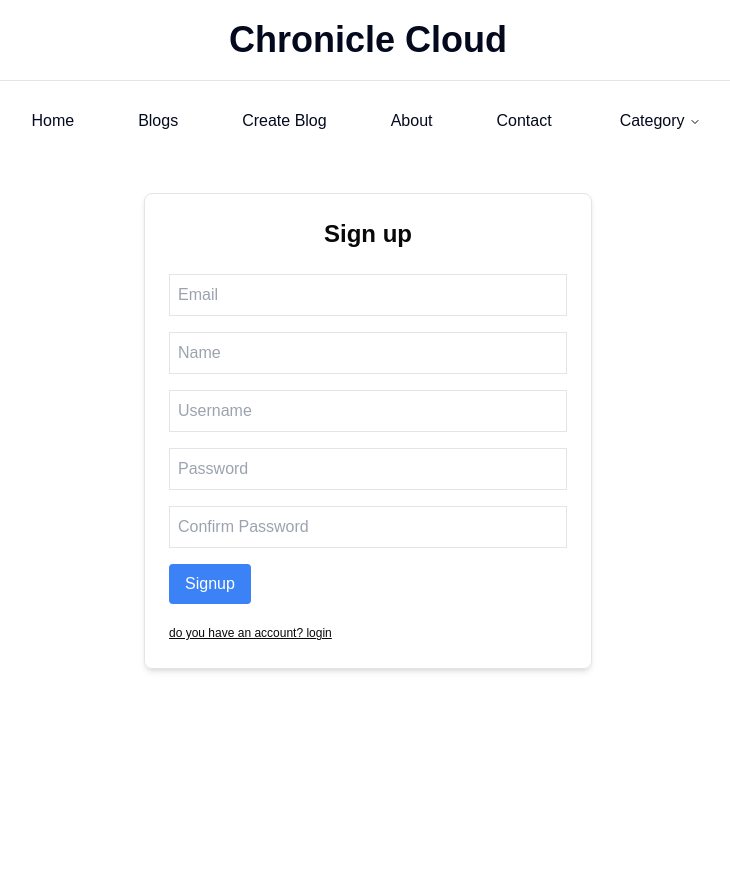
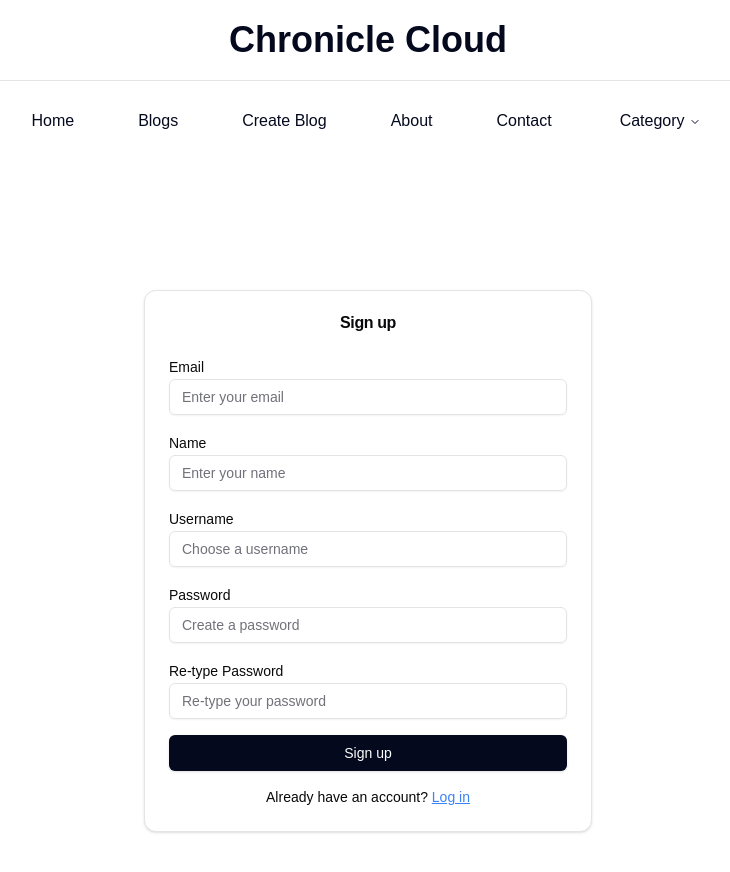
Before and after one commit to jhimi01/chroniclecloud-blog, a Next.js app: page /signup in a window 1280 px wide. Shown: the top 872 px of the page, without its empty margins (272-1002 px from the left). Before the commit the page ends 800 px from the top, so only its background shows below. Built offline with nearby package versions, Linux system fonts and the light colour scheme.

Commit message:
login, signup

```diff
--- a/src/app/api/login/route.ts
+++ b/src/app/api/login/route.ts
@@ -16,7 +16,7 @@ export async function POST(req: any) {
       });
     }
 
-    const isPasswordValid = await bcrypt.compare(user.password, password);
+    const isPasswordValid = await bcrypt.compare(password, user.password);
     if (!isPasswordValid) {
       return new Response(
         JSON.stringify({ message: "Invalid username or password" }),
--- a/src/app/signup/page.tsx
+++ b/src/app/signup/page.tsx
@@ -2,40 +2,56 @@
 
 import Link from "next/link";
 import { useRouter } from "next/navigation";
-import React, { useState } from "react";
+import React from "react";
+import { useForm } from "react-hook-form";
+import { z } from "zod";
+import { zodResolver } from "@hookform/resolvers/zod";
+import { Button } from "@/components/ui/button";
+import { Input } from "@/components/ui/input";
+import { Label } from "@/components/ui/label";
+import { Card, CardContent, CardHeader, CardTitle } from "@/components/ui/card";
+
+// Define schema with Zod
+const signupSchema = z
+  .object({
+    email: z.string().email("Invalid email address"),
+    name: z.string().min(1, "Name is required"),
+    username: z
+      .string()
+      .min(4, "username must be at least 4 characters")
+      .regex(/\d{2}/, "Username must include at least one two-digit number"),
+    password: z
+      .string()
+      .min(6, "Password must be at least 6 characters")
+      .regex(/[!@#$%^&*(),.?":{}|<>]/, "at least one special character"),
+    confirmPassword: z
+      .string()
+      .min(6, "Confirm Password must be at least 6 characters"),
+  })
+  .refine((data) => data.password === data.confirmPassword, {
+    path: ["confirmPassword"],
+    message: "Passwords must match",
+  });
 
 export default function Signup() {
-  const [formData, setFormData] = useState({
-    email: "",
-    name: "",
-    username: "",
-    password: "",
-    confirmPassword: "",
+  const {
+    register,
+    handleSubmit,
+    formState: { errors },
+  } = useForm({
+    resolver: zodResolver(signupSchema),
   });
 
   const router = useRouter();
 
-  const handleChange = (e: React.ChangeEvent<HTMLInputElement>) => {
-    setFormData({ ...formData, [e.target.name]: e.target.value });
-  };
-
-  const handleSignup = async (e: React.FormEvent) => {
-    e.preventDefault();
-
-    const { email, name, username, password, confirmPassword } = formData;
-
-    if (password !== confirmPassword) {
-      alert("Passwords do not match!");
-      return;
-    }
-
+  const onSubmit = async (data: any) => {
     try {
       const res = await fetch("/api/signup", {
         method: "POST",
         headers: {
           "Content-Type": "application/json",
         },
-        body: JSON.stringify({ email, name, username, password }),
+        body: JSON.stringify(data),
       });
 
       if (res.ok) {
@@ -52,65 +68,110 @@ export default function Signup() {
   };
 
   return (
-    <div className="max-w-md mx-auto mt-8 p-6 border rounded-lg shadow-md">
-      <h2 className="text-center text-2xl font-semibold mb-6">Sign up</h2>
-      <form onSubmit={handleSignup} className="space-y-4">
-        <input
+    <div className="flex justify-center items-center h-screen">
+      <Card className="w-full max-w-md">
+        <CardHeader>
+          <CardTitle className="text-center">Sign up</CardTitle>
+        </CardHeader>
+        <CardContent>
+          <form onSubmit={handleSubmit(onSubmit)} className="space-y-4">
+            {/* Email */}
+            <div>
+              <Label htmlFor="email">Email</Label>
+              <Input
+                id="email"
                 type="email"
-          name="email"
-          value={formData.email}
-          onChange={handleChange}
-          placeholder="Email"
-          required
-          className="border p-2 w-full"
+                placeholder="Enter your email"
+                {...register("email")}
               />
-        <input
+              {errors.email && (
+                <p className="text-red-500 text-sm mt-1">
+                  {String(errors.email.message)}
+                </p>
+              )}
+            </div>
+
+            {/* Name */}
+            <div>
+              <Label htmlFor="name">Name</Label>
+              <Input
+                id="name"
                 type="text"
-          name="name"
-          value={formData.name}
-          onChange={handleChange}
-          placeholder="Name"
-          className="border p-2 w-full"
+                placeholder="Enter your name"
+                {...register("name")}
               />
-        <input
+              {errors.name && (
+                <p className="text-red-500 text-sm mt-1">
+                  {String(errors.name.message)}
+                </p>
+              )}
+            </div>
+
+            {/* Username */}
+            <div>
+              <Label htmlFor="username">Username</Label>
+              <Input
+                id="username"
                 type="text"
-          name="username"
-          value={formData.username}
-          onChange={handleChange}
-          placeholder="Username"
-          required
-          className="border p-2 w-full"
+                placeholder="Choose a username"
+                {...register("username")}
               />
-        <input
+              {errors.username && (
+                <p className="text-red-500 text-sm mt-1">
+                  {String(errors.username.message)}
+                </p>
+              )}
+            </div>
+
+            {/* Password */}
+            <div>
+              <Label htmlFor="password">Password</Label>
+              <Input
+                id="password"
                 type="password"
-          name="password"
-          value={formData.password}
-          onChange={handleChange}
-          placeholder="Password"
-          required
-          className="border p-2 w-full"
+                placeholder="Create a password"
+                {...register("password")}
               />
-        <input
+              {errors.password && (
+                <p className="text-red-500 text-sm mt-1">
+                  {String(errors.password.message)}
+                </p>
+              )}
+            </div>
+
+            {/* Confirm Password */}
+            <div>
+              <Label htmlFor="confirmPassword">Re-type Password</Label>
+              <Input
+                id="confirmPassword"
                 type="password"
-          name="confirmPassword"
-          value={formData.confirmPassword}
-          onChange={handleChange}
-          placeholder="Confirm Password"
-          required
-          className="border p-2 w-full"
+                placeholder="Re-type your password"
+                {...register("confirmPassword")}
               />
-        <button
-          type="submit"
-          className="bg-blue-500 text-white py-2 px-4 rounded"
-        >
-          Signup
-        </button>
-        <div>
-          <Link href="/login" className="underline text-xs">
-            do you have an account? login
+              {errors.confirmPassword && (
+                <p className="text-red-500 text-sm mt-1">
+                  {String(errors.confirmPassword.message)}
+                </p>
+              )}
+            </div>
+
+            {/* Submit Button */}
+            <Button type="submit" className="w-full">
+              Sign up
+            </Button>
+
+            {/* Login Link */}
+            <div className="text-center text-sm mt-2">
+              <p>
+                Already have an account?{" "}
+                <Link href="/login" className="text-blue-500 underline">
+                  Log in
                 </Link>
+              </p>
             </div>
           </form>
+        </CardContent>
+      </Card>
     </div>
   );
 }
--- /dev/null
+++ b/src/components/ui/card.tsx
@@ -0,0 +1,76 @@
+import * as React from "react"
+
+import { cn } from "@/lib/utils"
+
+const Card = React.forwardRef<
+  HTMLDivElement,
+  React.HTMLAttributes<HTMLDivElement>
+>(({ className, ...props }, ref) => (
+  <div
+    ref={ref}
+    className={cn(
+      "rounded-xl border bg-card text-card-foreground shadow",
+      className
+    )}
+    {...props}
+  />
+))
+Card.displayName = "Card"
+
+const CardHeader = React.forwardRef<
+  HTMLDivElement,
+  React.HTMLAttributes<HTMLDivElement>
+>(({ className, ...props }, ref) => (
+  <div
+    ref={ref}
+    className={cn("flex flex-col space-y-1.5 p-6", className)}
+    {...props}
+  />
+))
+CardHeader.displayName = "CardHeader"
+
+const CardTitle = React.forwardRef<
+  HTMLDivElement,
+  React.HTMLAttributes<HTMLDivElement>
+>(({ className, ...props }, ref) => (
+  <div
+    ref={ref}
+    className={cn("font-semibold leading-none tracking-tight", className)}
+    {...props}
+  />
+))
+CardTitle.displayName = "CardTitle"
+
+const CardDescription = React.forwardRef<
+  HTMLDivElement,
+  React.HTMLAttributes<HTMLDivElement>
+>(({ className, ...props }, ref) => (
+  <div
+    ref={ref}
+    className={cn("text-sm text-muted-foreground", className)}
+    {...props}
+  />
+))
+CardDescription.displayName = "CardDescription"
+
+const CardContent = React.forwardRef<
+  HTMLDivElement,
+  React.HTMLAttributes<HTMLDivElement>
+>(({ className, ...props }, ref) => (
+  <div ref={ref} className={cn("p-6 pt-0", className)} {...props} />
+))
+CardContent.displayName = "CardContent"
+
+const CardFooter = React.forwardRef<
+  HTMLDivElement,
+  React.HTMLAttributes<HTMLDivElement>
+>(({ className, ...props }, ref) => (
+  <div
+    ref={ref}
+    className={cn("flex items-center p-6 pt-0", className)}
+    {...props}
+  />
+))
+CardFooter.displayName = "CardFooter"
+
+export { Card, CardHeader, CardFooter, CardTitle, CardDescription, CardContent }
```
Also changed, not shown: src/app/login/page.tsx (line endings or trailing spaces). Lines whose indentation alone changed are shown as unchanged.
